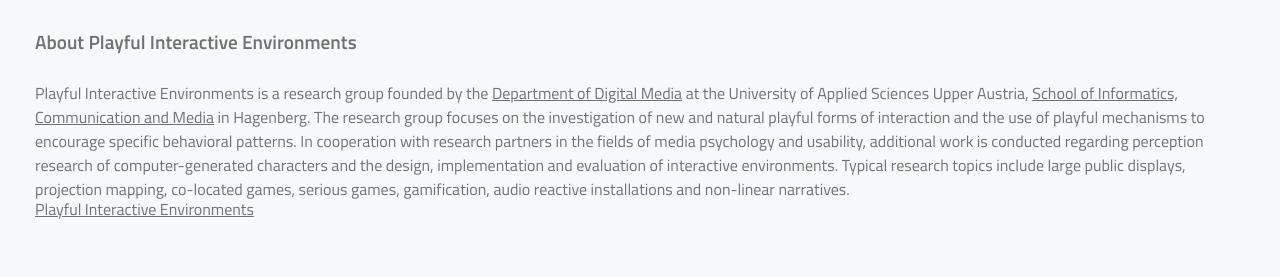
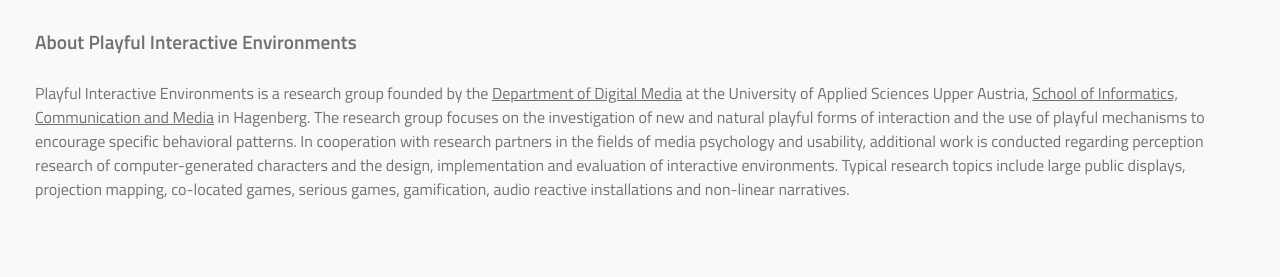
Before and after one commit to Playful-Interactive-Environments/pie-lab.at, a Jekyll site: the page built from index.html, in a window 1280 px wide and 900 px high, scrolled down 2077 px, cut to the strip 503-780 px from the top of the window. Built offline with Jekyll 4.4.1, drawn with Linux system fonts in a browser that asks for light colours; a script that is not in the unit is left out; some of the changed lines change nothing that is shown.

Commit message:
remove facebook plugin for #12

```diff
--- a/index.html
+++ b/index.html
@@ -25,22 +25,6 @@
   {% include_relative _aboutpielab.md %}
   {% endcapture %}
   {{aboutpielab | markdownify }}
-
-
-  <div class="fb-page" data-href="https://www.facebook.com/playful.interactive.environments" data-tabs="timeline" data-width="500" data-small-header="false" data-adapt-container-width="true" data-hide-cover="true" data-show-facepile="false"><div class="fb-xfbml-parse-ignore"><blockquote cite="https://www.facebook.com/playful.interactive.environments"><a href="https://www.facebook.com/playful.interactive.environments">Playful Interactive Environments</a></blockquote></div></div>
-
 </div>
 
-
-
-
 <script src="https://npmcdn.com/flickity@1.1/dist/flickity.pkgd.min.js"></script>
-
-<div id="fb-root"></div>
-<script>(function(d, s, id) {
-  var js, fjs = d.getElementsByTagName(s)[0];
-  if (d.getElementById(id)) return;
-  js = d.createElement(s); js.id = id;
-  js.src = "//connect.facebook.net/en_US/sdk.js#xfbml=1&version=v2.5&appId=1583769835206919";
-  fjs.parentNode.insertBefore(js, fjs);
-}(document, 'script', 'facebook-jssdk'));</script>
```
